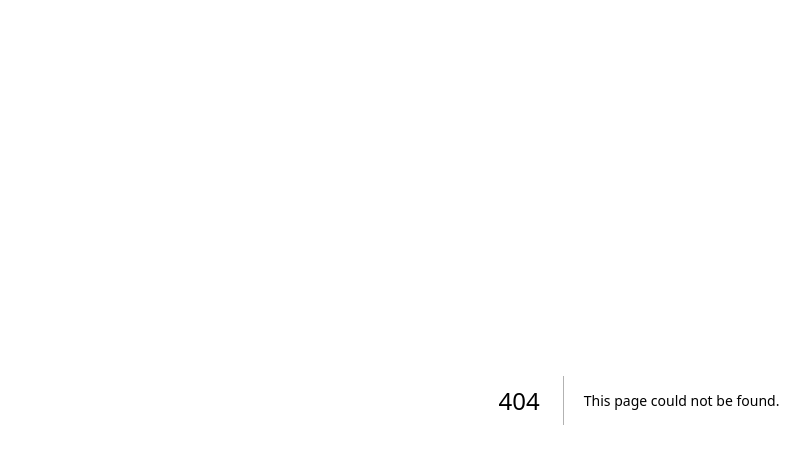
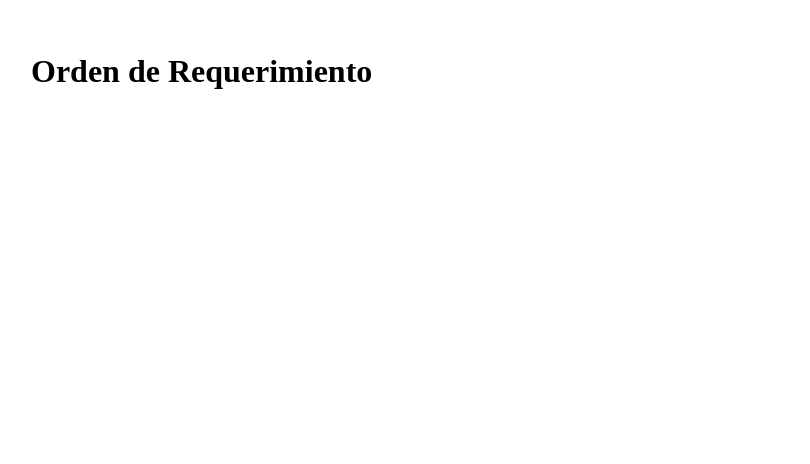
Before and after one commit to Bry504/realtygi-app, a Next.js app: page /orden_de_requerimiento in a window 1280 px wide. Before the commit this address had no page. Shown: the top 464 px of the page, without its empty margins (1-811 px from the left). Built offline with nearby package versions, Linux system fonts and the light colour scheme.

Commit message:
init: realtygi-app with basePath /Realtygi

```diff
--- /dev/null
+++ b/pages/orden_de_requerimiento.tsx
@@ -0,0 +1,3 @@
+export default function OR() {
+  return <main style={{padding: 24}}><h1>Orden de Requerimiento</h1></main>;
+}
```
Also changed, not shown: pages/auth.tsx (added), pages/index.tsx (added).
